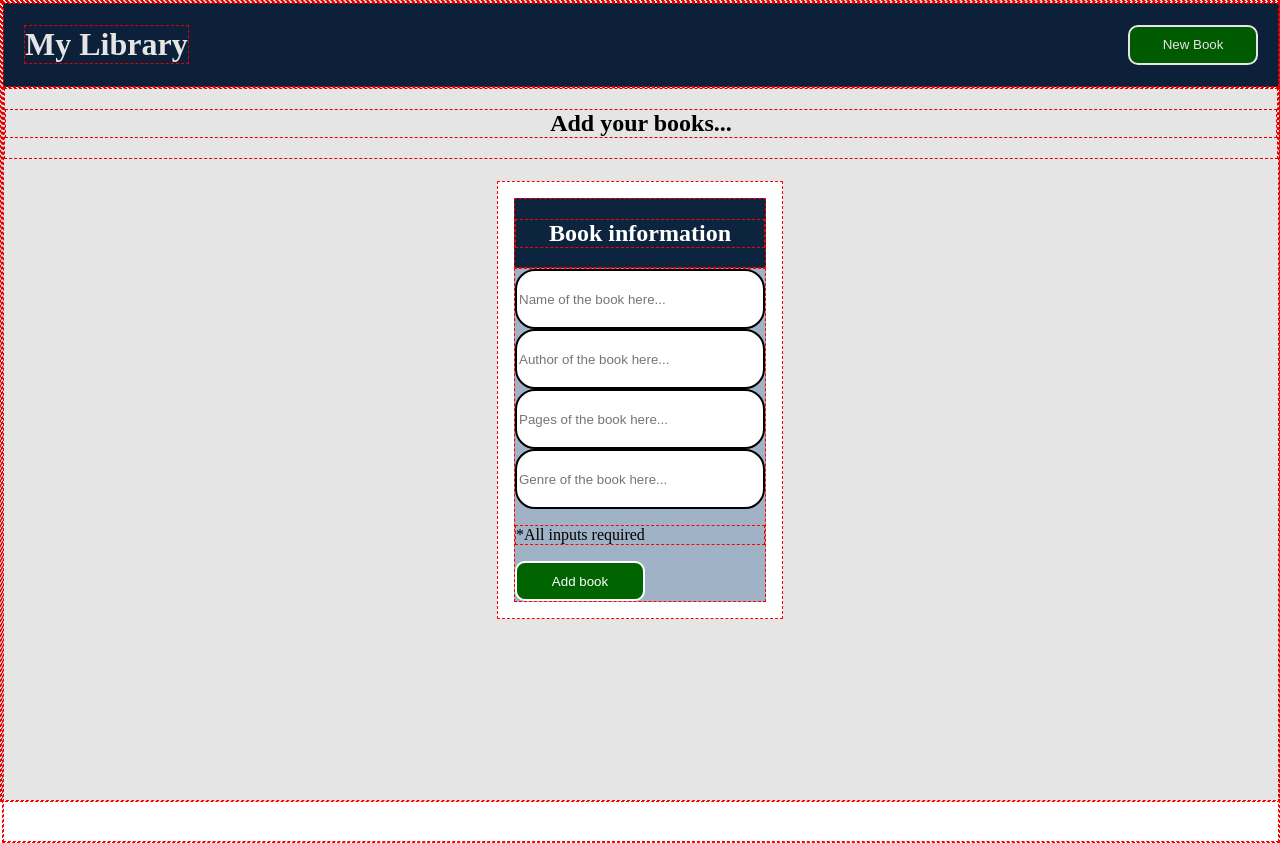
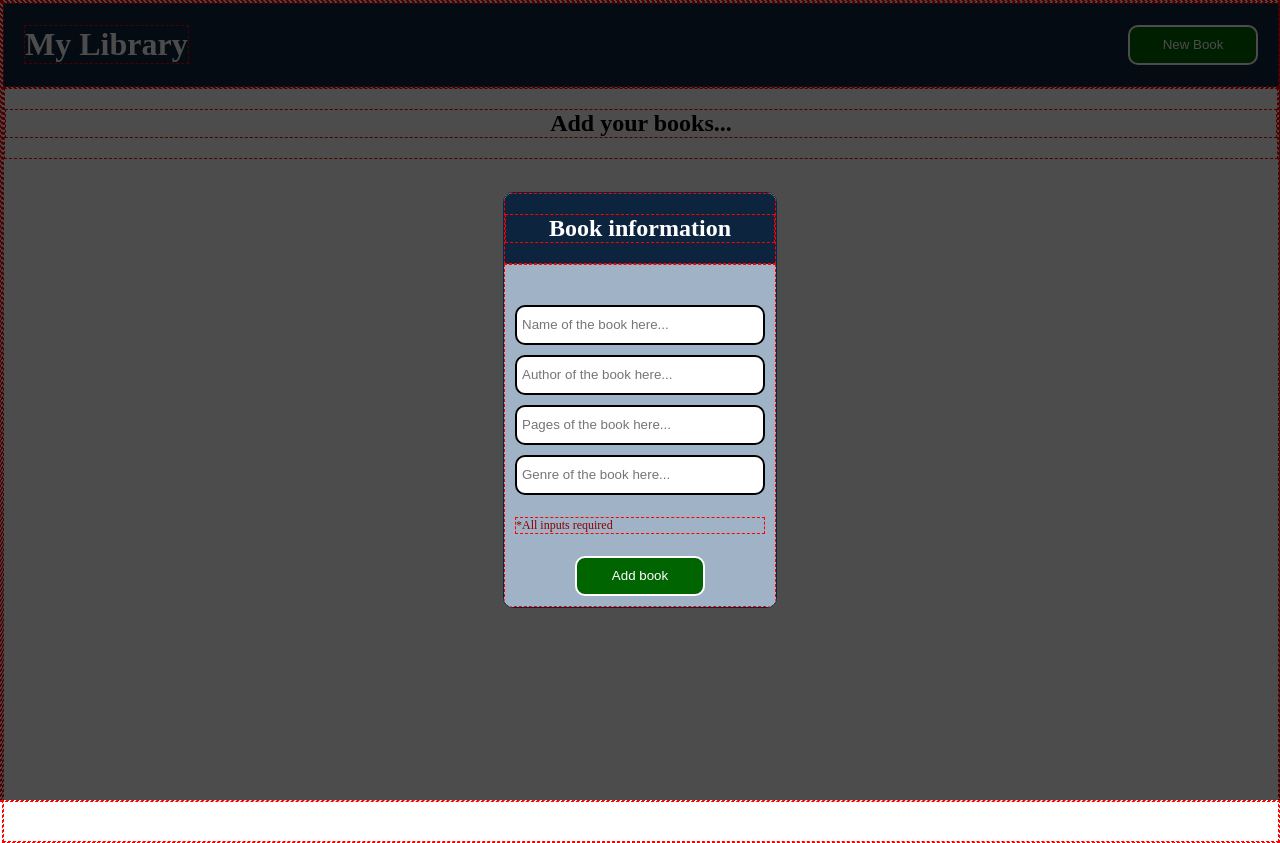
Before and after one commit to leandrodossantosprojects/Library, a plain HTML site: page index.html in a window 1280 px wide. Both pictures are taken after a click on the button "New Book". Drawn offline with Linux system fonts and the light colour scheme.

Commit message:
styles for modal finished

```diff
--- a/style.css
+++ b/style.css
@@ -68,16 +68,14 @@ body {
 }
 
 /*-------------Modal-------------*/
+#modal {
+  padding: 0;
+  border: 1px solid #0d243f;
+  border-radius: 10px;
+}
 
-#book-modal {
-  display: grid;
-  grid-template-rows: 1fr 6fr;
-  position: fixed;
-  top: 50%;
-  left: 50%;
-  transform: translate(-200px, -300px);
-  height: 600px;
-  width: 400px;
+#modal::backdrop {
+  background-color: rgba(0, 0, 0, 0.7);
 }
 
 #modal-header {
@@ -91,19 +89,36 @@ body {
 #modal-body {
   grid-row: 2/3;
   display: grid;
-  grid-template-rows: auto;
-  justify-content: space-between;
+  grid-template-rows: autofit(1fr);
+  justify-content: space-around;
   align-content: center;
+  gap: 10px;
   color: black;
   background-color: #9fb2c6;
+  padding: 10px;
 }
 
 .modal-input {
   align-self: center;
   width: 250px;
-  height: 60px;
-  border-radius: 20px;
+  height: 40px;
+  border-radius: 10px;
   border: solid 2px black;
   color: black;
   outline: none;
+  padding: 5px;
 }
+
+#bookName {
+  margin-top: 30px;
+}
+
+#required-inputs {
+  color: darkred;
+  font-size: 12px;
+}
+
+#modal-btn {
+  margin: 0;
+  justify-self: center;
+}
```
